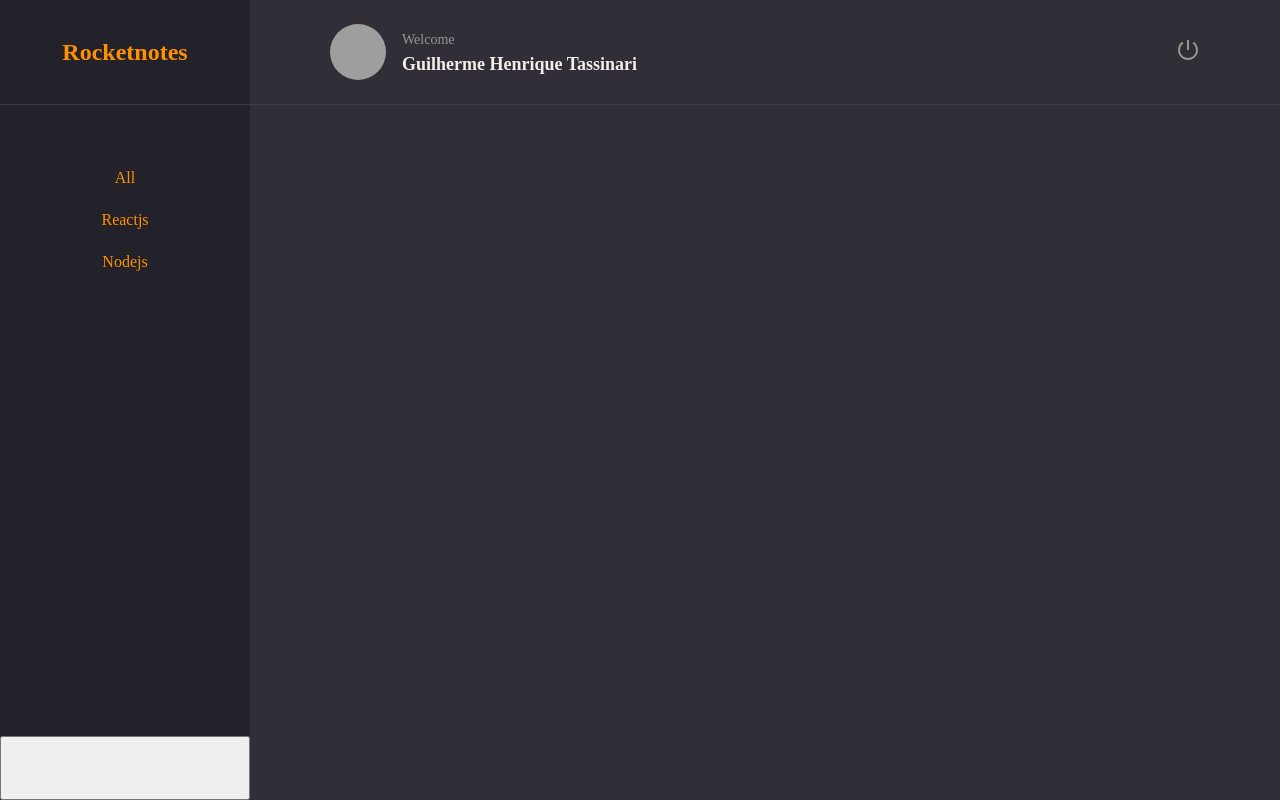
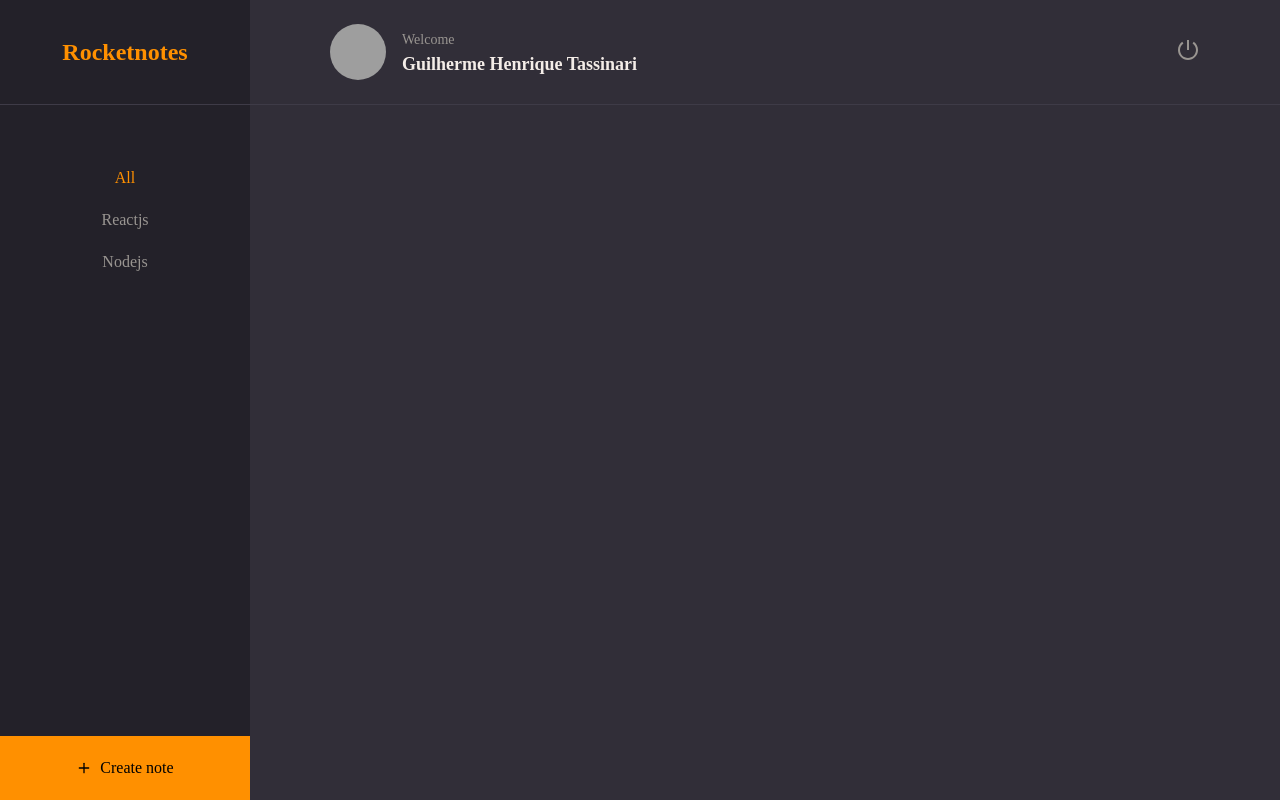
Before and after one commit to GHTassinari/RocketNotes, a React app: page / in a window 1280 px wide. Built offline with nearby package versions, Linux system fonts and the light colour scheme; grey boxes are pictures that could not be loaded; the HTML template or start-up script is replaced by a standard one.

Commit message:
Corrected an error in ButtonText and inserted a new create note button in the aside bar, at the home page

```diff
--- a/src/components/ButtonText/styles.js
+++ b/src/components/ButtonText/styles.js
@@ -2,7 +2,7 @@
 
 export const Container = styled.button`
   background: none;
-  color: ${({ theme, $isactive }) => $isactive ? theme.COLORS.ORANGE : theme.COLORS.GRAY_100 };
+  color: ${({ theme, $isactive }) => $isactive === "true" ? theme.COLORS.ORANGE : theme.COLORS.GRAY_100 };
 
   border: none;
   font-size: 16px;
--- a/src/pages/Home/index.jsx
+++ b/src/pages/Home/index.jsx
@@ -1,3 +1,4 @@
+import { FiPlus } from 'react-icons/fi';
 import { Container, Brand, Menu, Search, Content, NewNote } from "./styles";
 
 import { Header } from "../../components/Header";
@@ -28,7 +29,10 @@
 
       <Content></Content>
 
-      <NewNote></NewNote>
+      <NewNote>
+        <FiPlus/>
+        Create note
+      </NewNote>
     </Container>
   );
 }
--- a/src/pages/Home/styles.js
+++ b/src/pages/Home/styles.js
@@ -55,4 +55,15 @@
 
 export const NewNote = styled.button`
   grid-area: newnote;
+
+  background-color: ${({ theme }) => theme.COLORS.ORANGE };
+  border: none;
+
+  display: flex;
+  align-items: center;
+  justify-content: center;
+
+  svg {
+    margin-right: 8px;
+  }
 `;
```
